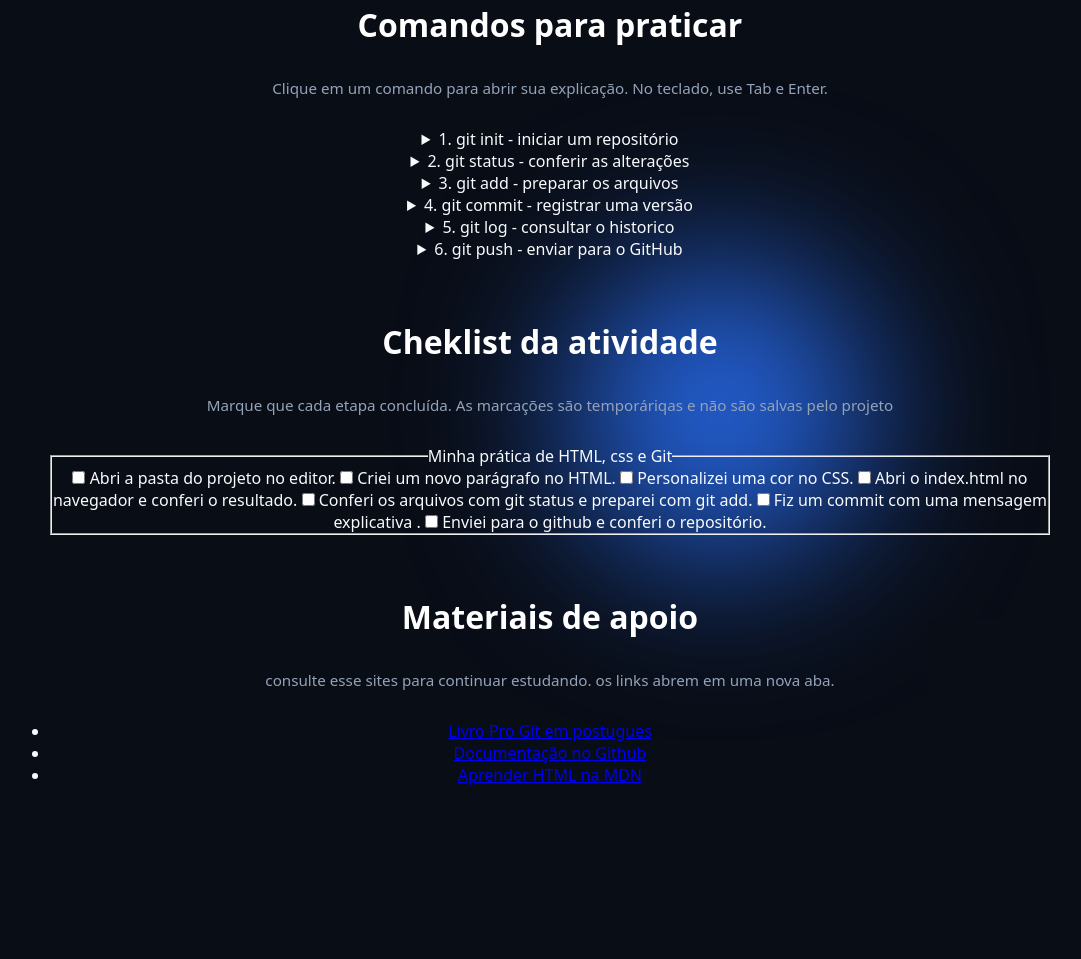
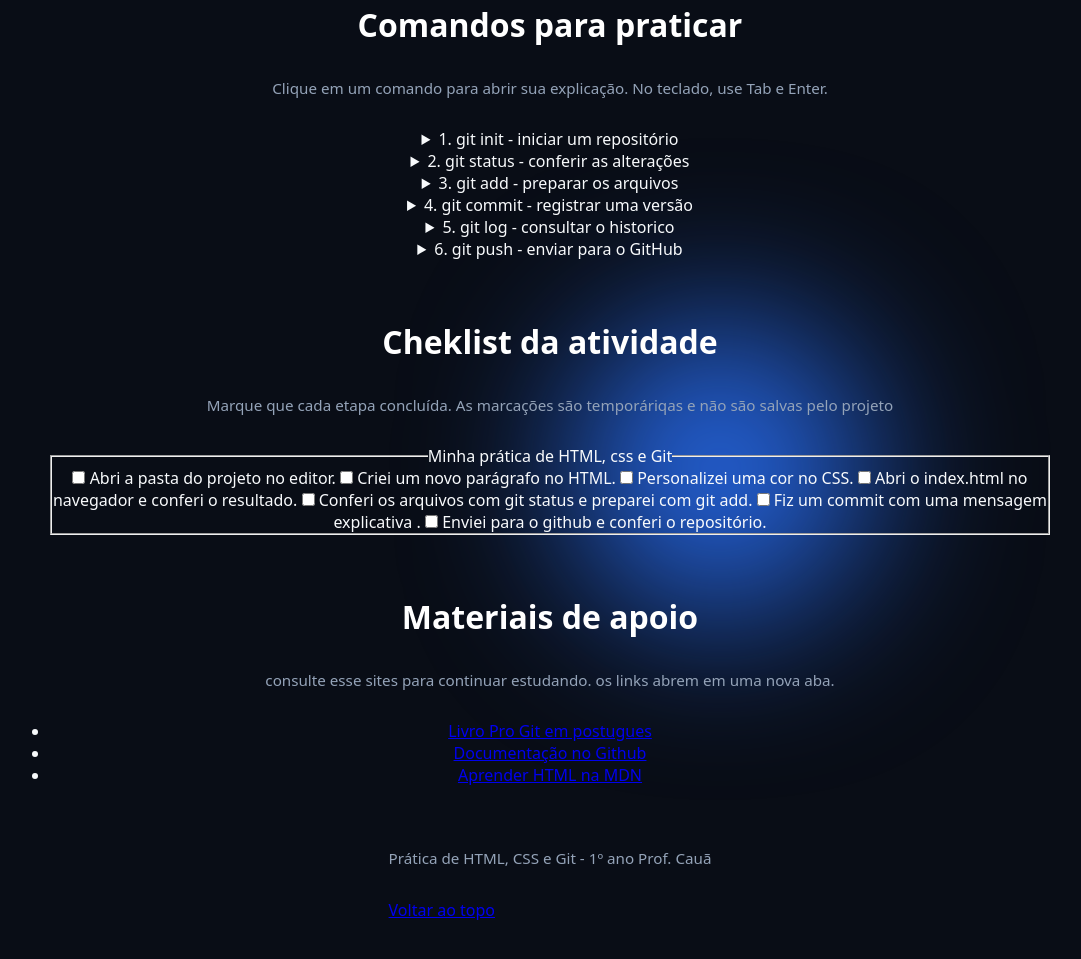
Before and after one commit to yLord1/Aula-git-, a plain HTML site: page index.html in a window 1280 px wide. Shown: the part 906-1865 px from the top of the page, without its empty margins (90-1171 px from the left). Before the commit the page ends 1832 px from the top, so only its background shows below. Drawn offline with Linux system fonts and the light colour scheme.

Commit message:
coloquei um parágrafo e uma volta pro inico da página

```diff
--- a/index.html
+++ b/index.html
@@ -136,6 +136,8 @@
         </section>
 
         <footer class="rodape-estudo">
+            <p>Prática de HTML, CSS e Git - 1º ano Prof. Cauã</p>
+            <a href="#">Voltar ao topo</a>
 
         </footer>
 
```
